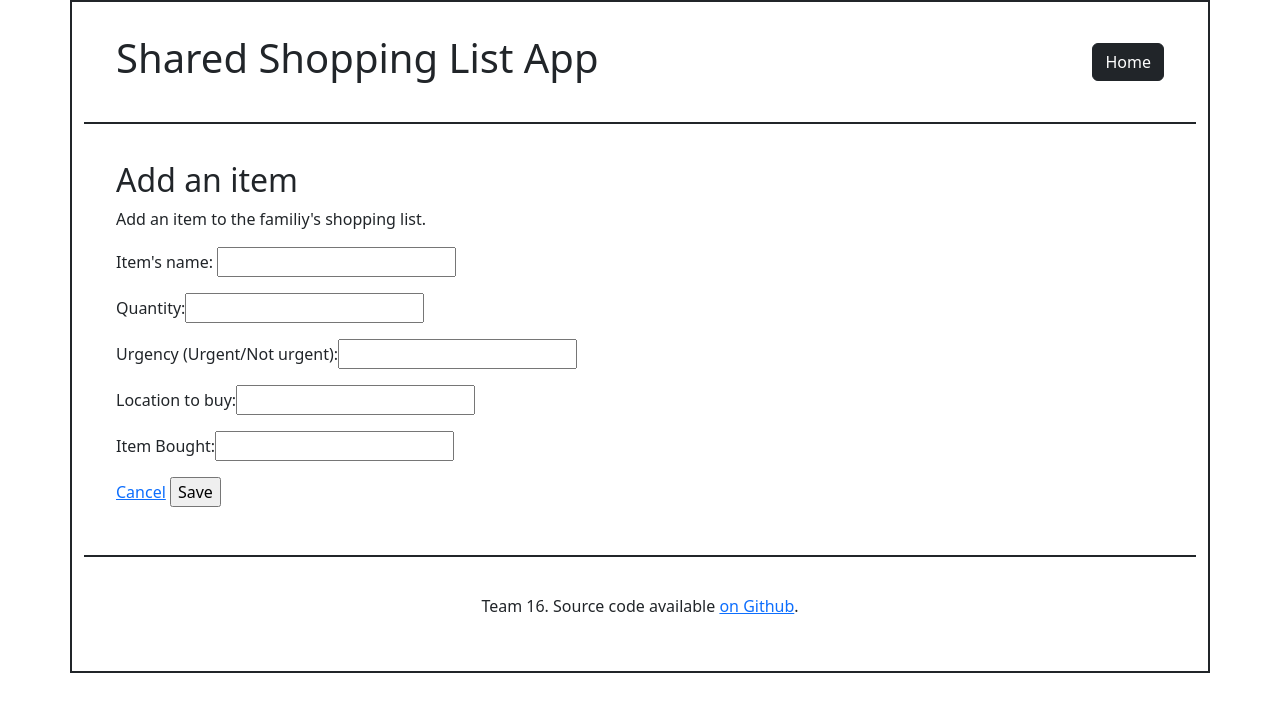
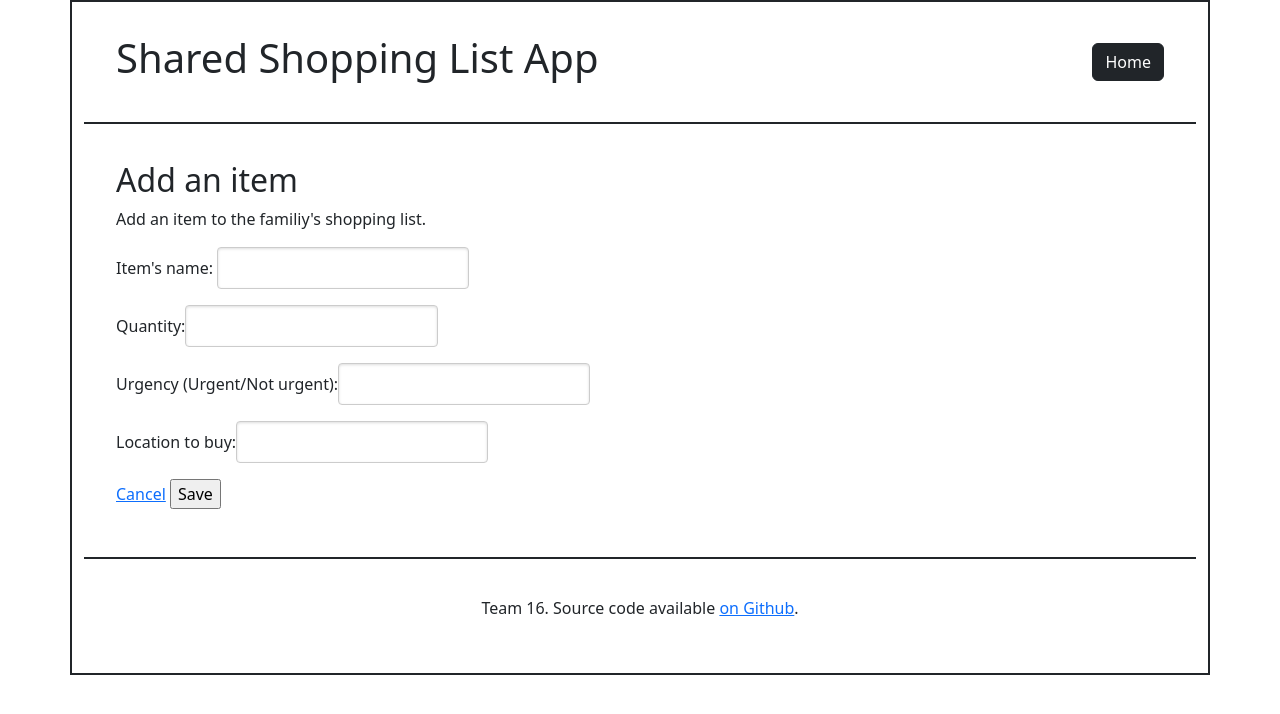
Before and after one commit to software-students-fall2022/web-app-exercise-team-16-1, a Flask app: page /create/1 in a window 1280 px wide. Shown: the top 714 px of the page. Run offline with Flask 2, Linux system fonts and the light colour scheme; parts of the project's set-up code (start-up, migrations or seed data) failed here and were passed over; some libraries are stand-ins or nearby versions.

Commit message:
added checkbox for items bought

```diff
--- a/app.py
+++ b/app.py
@@ -97,7 +97,6 @@ def create_item(family_code):
     quantity = request.form['fquantity']
     urgency = request.form['furgent']
     location = request.form['flocation']
-    bought = request.form['fbought']
 
     # create a new document with the data the user entered
     doc = {
@@ -106,7 +105,6 @@ def create_item(family_code):
         "quantity": quantity,
         "urgency": urgency,
         "location": location,
-        "bought": bought,
         "created_at": datetime.datetime.utcnow()
     }
     # insert a new document
@@ -130,7 +128,6 @@ def edit_item(mongoid):
     quantity = request.form['fquantity']
     urgency = request.form['furgent']
     location = request.form['flocation']
-    bought = request.form['fbought']
 
     doc = {
         "family_code": family_code,
@@ -138,7 +135,6 @@ def edit_item(mongoid):
         "quantity": quantity,
         "urgency": urgency,
         "location": location,
-        "bought": bought,
         "created_at": datetime.datetime.utcnow()
     }
 
--- a/static/css/style.css
+++ b/static/css/style.css
@@ -68,3 +68,24 @@ footer {
   display: inline-block;
   margin: 4px 2px;
 }
+
+#checkbox-container{
+  margin: 10px 5px;
+  display: flex;
+}
+
+#checkbox-container div{
+  margin-bottom: 5px;
+}
+
+#checkbox-container button{
+  margin-top: 5px;
+}
+
+input[type=text] {
+  padding: .5em .6em;
+  display: inline-block;
+  border: 1px solid #ccc;
+  box-shadow: inset 0 1px 3px #ddd;
+  border-radius: 4px;
+}
--- a/templates/add.html
+++ b/templates/add.html
@@ -10,7 +10,6 @@
   <p>Quantity:<input type="text" id="fquantity" name="fquantity"/></p>
   <p>Urgency (Urgent/Not urgent):<input type="text" id="furgent" name="furgent"/></p>
   <p>Location to buy:<input type="text" id="flocation" name="flocation"/></p>
-  <p>Item Bought:<input type="text" id="fbought" name="fbought"/></p>
   <p>
     <a href="{{ url_for('main', family_code=family_code)}}">Cancel</a>
     <input type="submit" name="post-btn" value="Save" />
--- a/templates/edit.html
+++ b/templates/edit.html
@@ -1,6 +1,7 @@
 {% extends 'base.html' %}
 {% block container %}
 <h2>Update</h2>
+<script src="http://ajax.googleapis.com/ajax/libs/jquery/1.9.1/jquery.min.js"></script>
 <p>Edit a record in the MongoDB database collection.</p>
 <form method="POST" action="{{ url_for('edit_item', mongoid=mongoid, family_code = family_code) }}">
   <p>
@@ -20,12 +21,7 @@
     <input type="text" id="flocation" name="flocation" value="{{doc.location}}" /><br />
   </p>
   <p>
-    Item Bought (Yes/No):
-    <input type="text" id="fbought" name="fbought" value="{{doc.bought}}" /><br />
-  </p>
-  <p>
     <a href="{{ url_for('main', family_code = family_code)}}">Cancel</a>
     <input type="submit" name="post-btn" value="Save" />
   </p>
-</form>
 {% endblock %}
```
Also changed, not shown: templates/main.html (+56 -4 lines).
